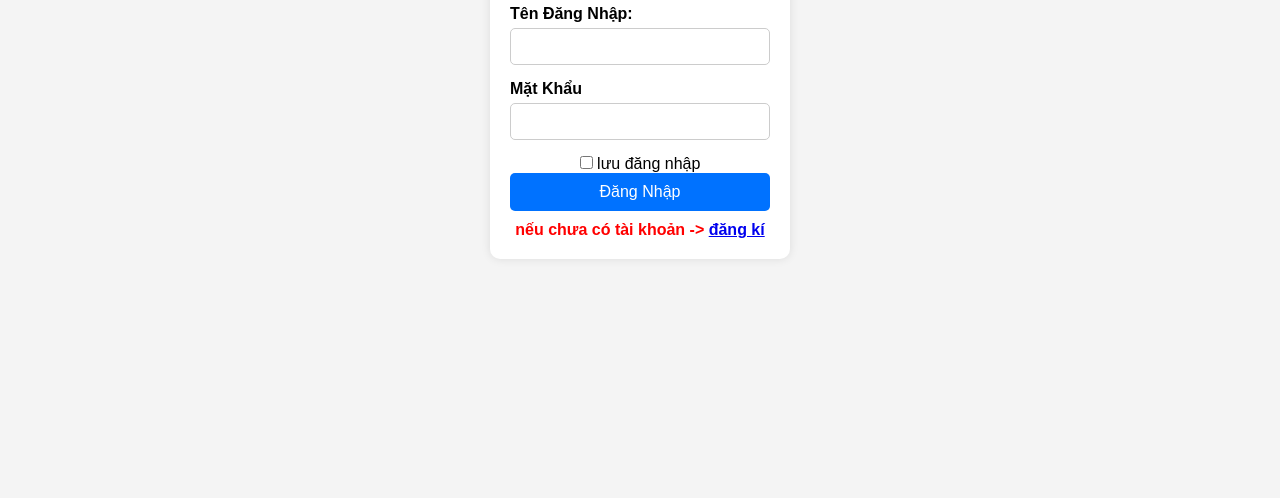
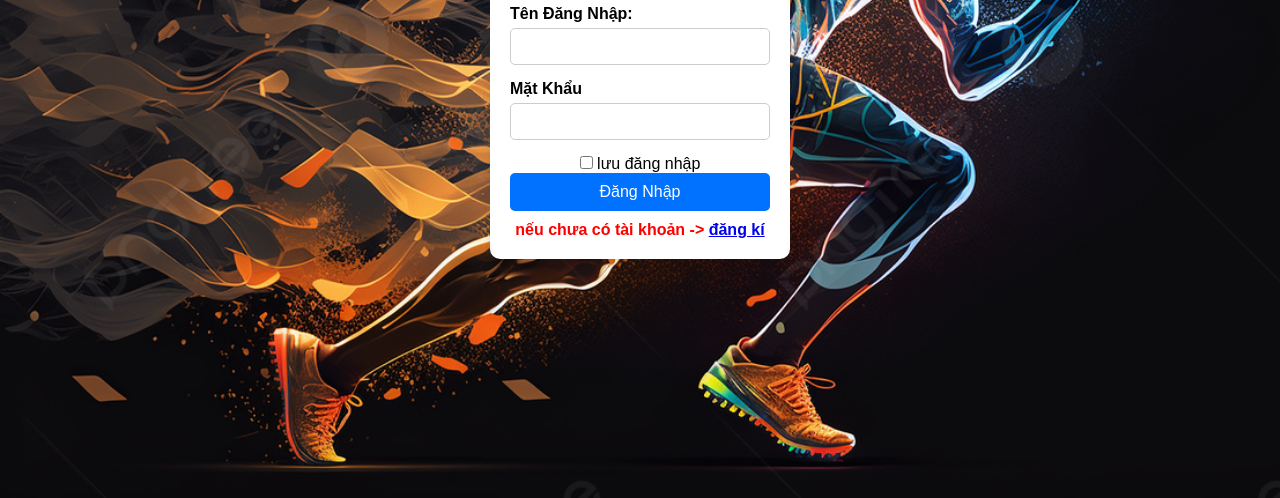
Before and after one commit to hieunguyen-ip/bai-cuoi-khoa, a plain HTML site: page public/sign_in.html in a window 1280 px wide. Shown: the part 302-800 px from the top of the page. Drawn offline with Linux system fonts and the light colour scheme.

Commit message:
Update account pages background

```diff
--- a/public/account.css
+++ b/public/account.css
@@ -9,7 +9,9 @@ body {
    justify-content: center;
    align-items: center;
    height: 100vh;
-   background-image:url(/public/images/sport.jpg) ;
+   background-image:url(/public/images/sport.jpg)  ;
+   background-repeat: no-repeat;
+    background-size: cover;
 }
 .login-container {
   background: white;
@@ -75,11 +77,6 @@ body {
 h2 {
   background-color: white;
   text-align: center;
-}
-body {
-  margin: 0;
-  font-family: 'Segoe UI', sans-serif;
-  background: #f4f4f4;
 }
 
 header {
```
